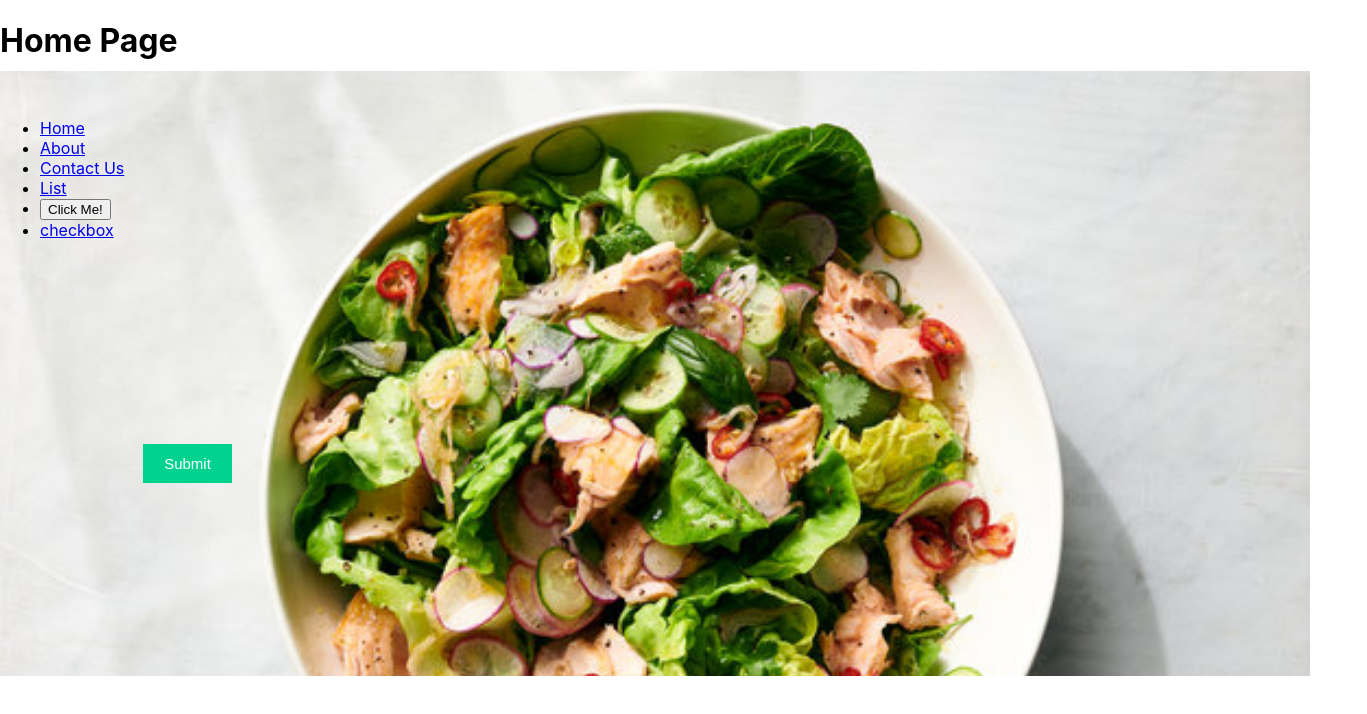
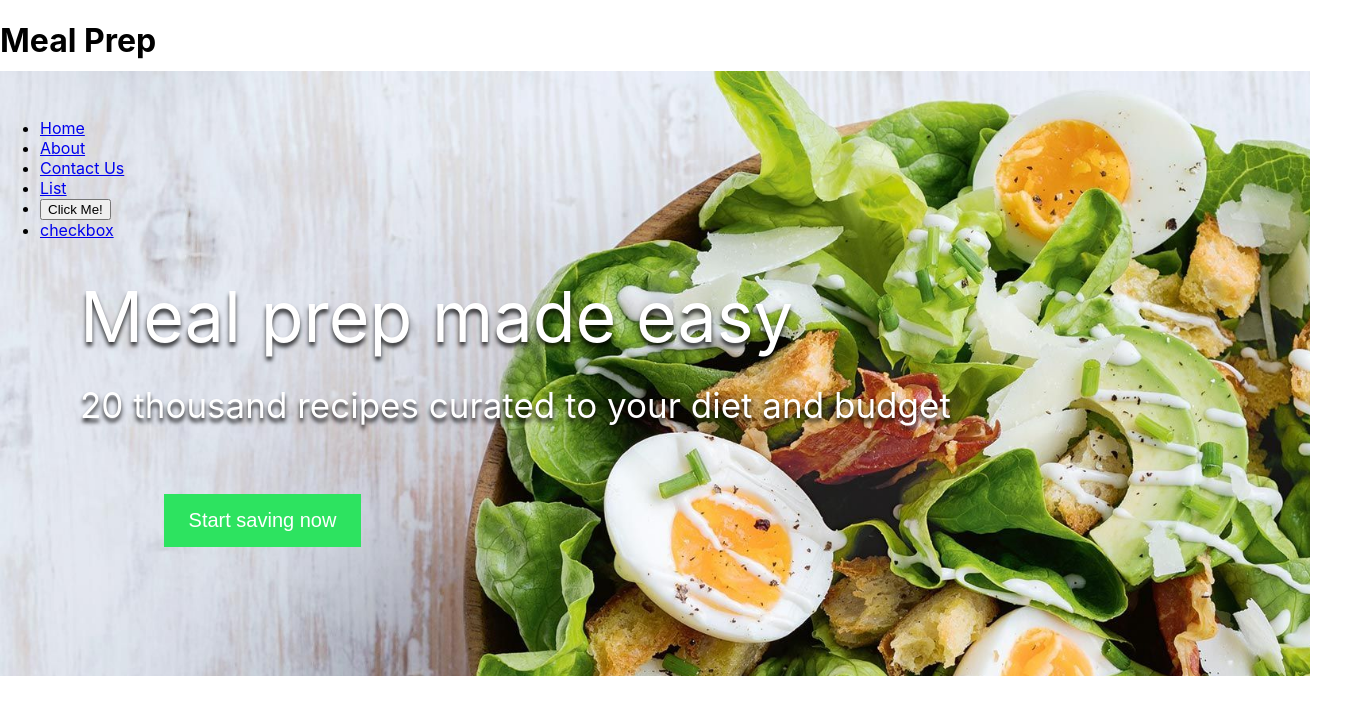
Before and after one commit to jyumohfour/meal-prep-app, a React (Create React App) app: page / in a window 1280 px wide. Shown: the top 714 px of the page, 1367 px wide, since content can reach past the window. Built offline with nearby package versions, Linux system fonts and the light colour scheme.

Commit message:
home page updated

```diff
--- a/src/elements/Home.jsx
+++ b/src/elements/Home.jsx
@@ -11,7 +11,7 @@ const Home = () => {
 return (
 
 		<div img alt = "salad" className = "homeImg" src = {salad} >
-		<h1>Home Page</h1>
+		<h1>Meal Prep</h1>
 		{/* <img alt="salad" className="homeImg" src={salad} /> */}
 		<br />
 		<ul>
@@ -42,9 +42,15 @@ return (
 				<Link to="/checkbox">checkbox</Link>
 			</li>
 		</ul>
+		<div className="home-title">
+			Meal prep made easy
+		</div>
+		<div className="home-subtitle">
+			20 thousand recipes curated to your diet and budget
+		</div>
 		<Link to ="/about">
 		<div className="button-container">
-          <input type="submit" />
+          <input type="submit" value = "Start saving now"/>
         </div>
 		</Link>
 
--- a/src/elements/styles.css
+++ b/src/elements/styles.css
@@ -19,9 +19,9 @@ input[type="password"] {
 input[type="submit"] {
     margin-top: 10px;
     cursor: pointer;
-    font-size: 15px;
-    background: #01d28e;
-    border: 1px solid #01d28e;
+    font-size: 20px;
+    background: #2DE360;;
+    border: 5px solid #2DE360;;
     color: #fff;
     padding: 10px 20px;
 }
@@ -37,7 +37,7 @@ input[type="submit"]:hover {
 
     background: url('./images/salad.jpeg');
     background-repeat: no-repeat;  /*prevents image repeat*/
-    background-size: 100%; /*clarifies size*/
+    background-size: 120%; /*clarifies size*/
     background-position: 0px 50px
 }
 
@@ -52,8 +52,8 @@ input[type="submit"]:hover {
     position: absolute;
     width: 27px;
     height: 10px;
-    left: 150px; /* affects x position*/
-    top: 400px; /* affects y position */
+    left: 225px; /* affects x position*/
+    top: 450px; /* affects y position */
 }
 
 .login-form {
@@ -82,3 +82,44 @@ input[type="submit"]:hover {
     gap: 8px;
     margin: 20px;
 }
+
+.home-title {
+    /* Meal prep made easy */
+
+    position: absolute;
+    width: 1200px;
+    height: 180px;
+    left: 80px;
+    top: 250px;
+
+    font-family: 'Inter';
+    font-style: normal;
+    font-weight: 400;
+    font-size: 70px;
+    line-height: 133px;
+
+    color: #FFFFFF;
+
+    text-shadow: 0px 4px 4px rgba(0, 0, 0, 0.8);
+}
+
+.home-subtitle {
+    /* 20 thousand recipes curated to your diet and budget */
+
+
+    position: absolute;
+    width: 1287px;
+    height: 77px;
+    left: 80px;
+    top: 375px;
+
+    font-family: 'Inter';
+    font-style: normal;
+    font-weight: 400;
+    font-size: 35px;
+    line-height: 61px;
+
+    color: #FFFFFF;
+
+    text-shadow: 0px 4px 4px rgba(0, 0, 0, 0.9);
+}
```
Also changed, not shown: src/elements/images/salad.jpeg.
